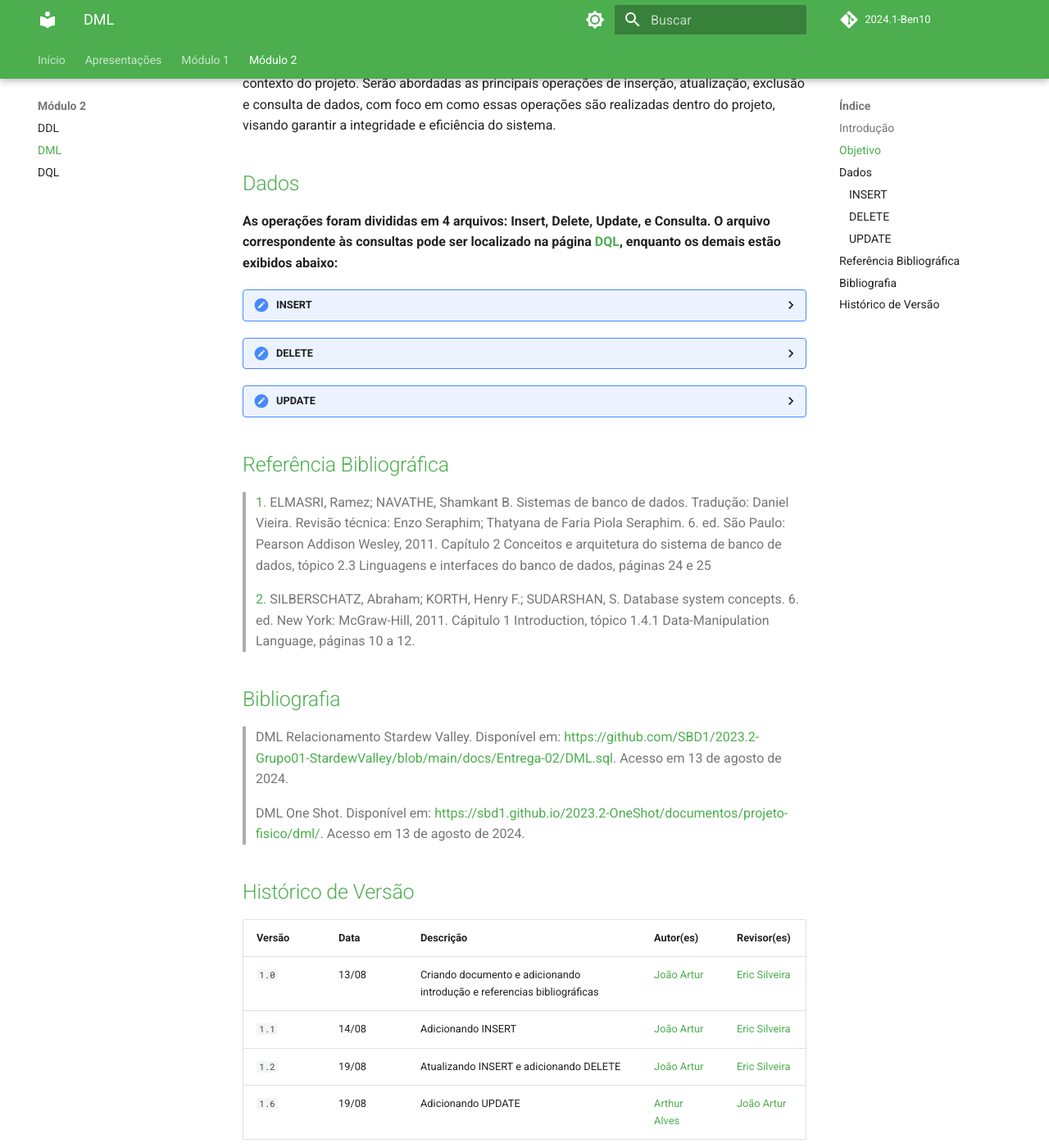
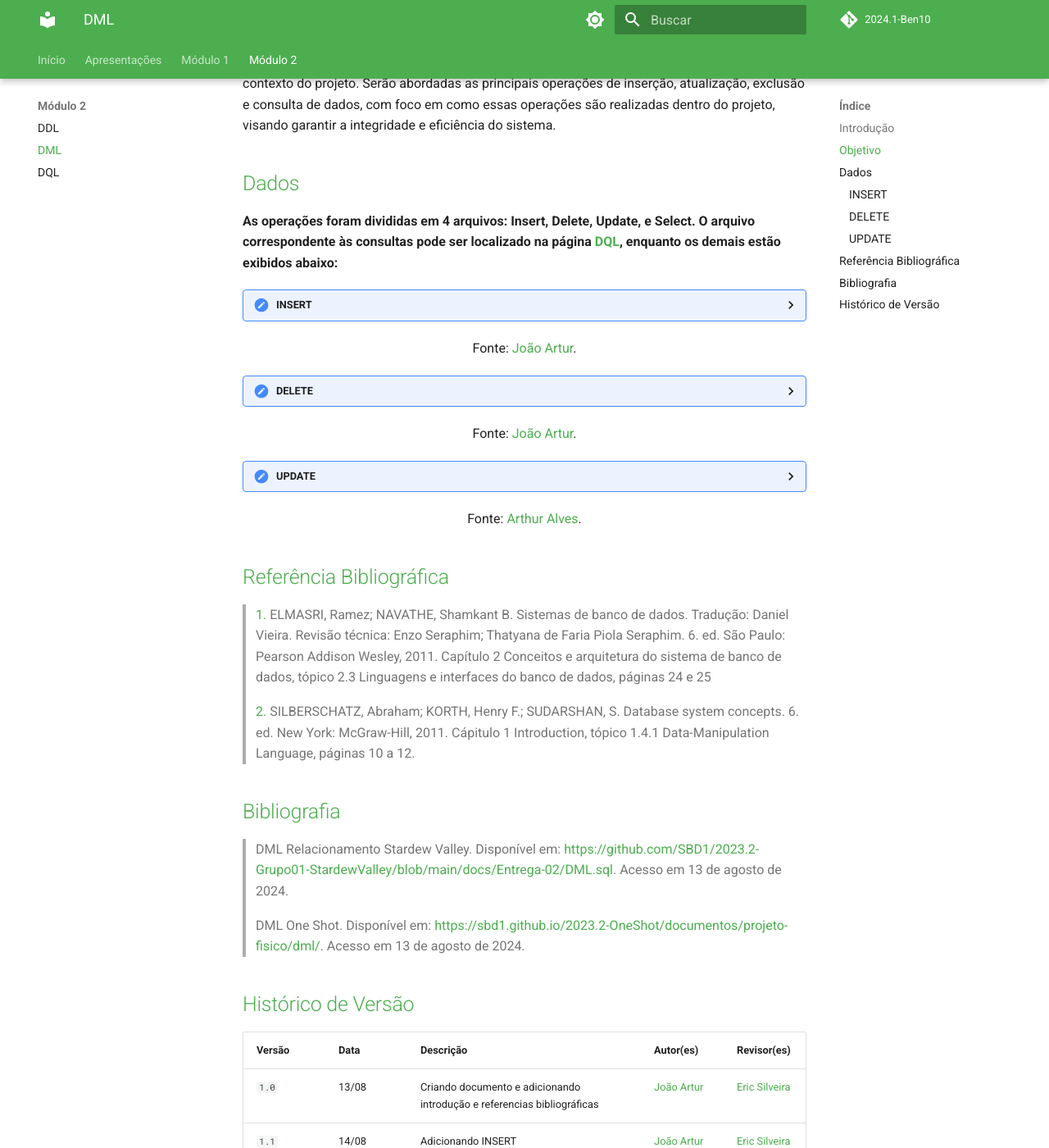
Before and after one commit to SBD1/2024.1-Ben10, an MkDocs documentation site: the page built from docs/modulo2/dml.md, in a window 1280 px wide and 1400 px high, scrolled down 655 px. Shown: the whole window at 82% size. Built offline with MkDocs 1.6.1 and Material for MkDocs 9.7.7, drawn with Linux system fonts in a browser that asks for light colours; comment, search, counter and statistics services are not loaded; the version menu is left out.

Commit message:
adicionando link

````diff
--- a/docs/modulo2/dml.md
+++ b/docs/modulo2/dml.md
@@ -13,7 +13,7 @@
 
 ## <a>Dados</a>
 
-**As operações foram divididas em 4 arquivos: Insert, Delete, Update, e Consulta. O arquivo correspondente às consultas pode ser localizado na página [DQL](), enquanto os demais estão exibidos abaixo:**
+**As operações foram divididas em 4 arquivos: Insert, Delete, Update, e Select. O arquivo correspondente às consultas pode ser localizado na página [DQL](https://sbd1.github.io/2024.1-Ben10/modulo2/dql/), enquanto os demais estão exibidos abaixo:**
 
 ??? "INSERT"
     #### INSERT
@@ -359,6 +359,7 @@
        (4, 10, 'Campo de Força Portátil', 400),
        (1, 11, 'Campo de Força Portátil', 400);
     ```
+<font size="3"><p style="text-align: center">Fonte: [João Artur](https://github.com/joao-artl).</p></font>
 
 ??? "DELETE"
     #### DELETE
@@ -366,6 +367,7 @@
     ```sql
     DELETE
     ```
+<font size="3"><p style="text-align: center">Fonte: [João Artur](https://github.com/joao-artl).</p></font>
 
 ??? "UPDATE"
     #### UPDATE
@@ -463,6 +465,7 @@
       WHERE nome_item = 'Placa de Armadura';
       -- nome_item será recebido dinamicamente
     ```
+<font size="3"><p style="text-align: center">Fonte: [Arthur Alves](https://github.com/arthrok).</p></font>
 
 ## <a>Referência Bibliográfica</a>
 
@@ -483,4 +486,4 @@
 | `1.0` | 13/08 | Criando documento e adicionando introdução e referencias bibliográficas| [João Artur](https://github.com/joao-artl) | [Eric Silveira](https://github.com/ericbky)|
 | `1.1` | 14/08 | Adicionando INSERT| [João Artur](https://github.com/joao-artl) | [Eric Silveira](https://github.com/ericbky)|
 | `1.2` | 19/08 | Atualizando INSERT e adicionando DELETE| [João Artur](https://github.com/joao-artl) | [Eric Silveira](https://github.com/ericbky)|
-| `1.6` | 19/08 | Adicionando UPDATE | [Arthur Alves](https://github.com/arthrok) | [João Artur](https://github.com/joao-artl)|
+| `1.3` | 19/08 | Adicionando UPDATE | [Arthur Alves](https://github.com/arthrok) | [João Artur](https://github.com/joao-artl)|
````
